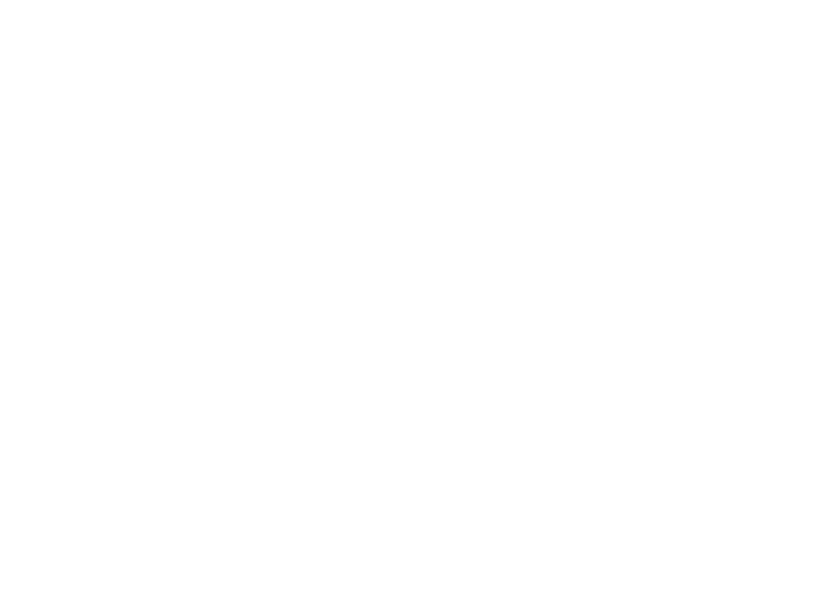
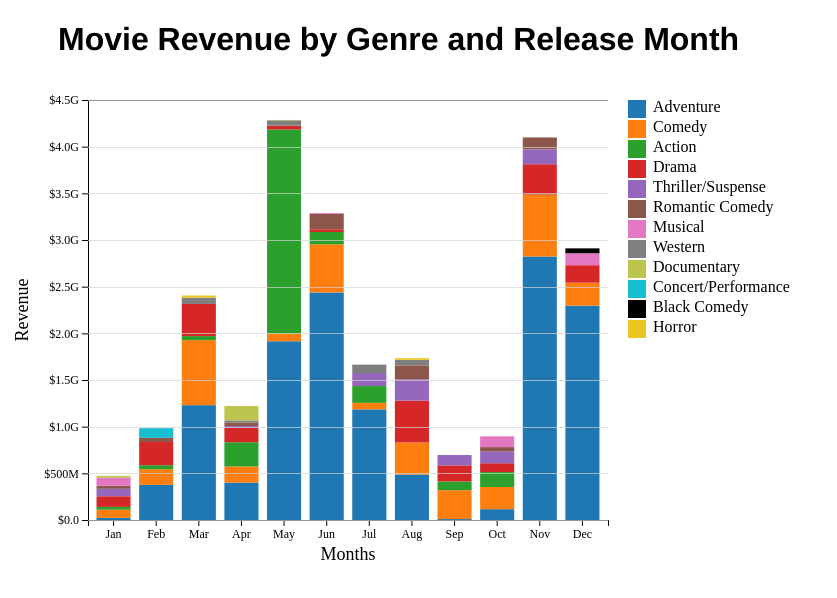
Before and after one commit to jacquelinecai/disney-movie-visualizations, a plain HTML site: page index.html in a window 1280 px wide. Shown: the whole page, without its empty margins (0-837 px from the left). Drawn offline with nearby package versions, Linux system fonts and the light colour scheme.

Commit message:
Create visualization 1

```diff
--- a/index.html
+++ b/index.html
@@ -1,61 +1,184 @@
 <!DOCTYPE html>
 <html>
+
 <head>
     <meta charset="UTF-8" />
     <script src="https://d3js.org/d3.v7.min.js"></script>
     <style>
+        h1 {
+            margin-left: 50px;
+            font-family: 'Helvetica', Arial, sans-serif;
+            font-weight: bold;
+        }
 
+        .axis text {
+            font-family: 'Times New Roman', Times, serif;
+            font-size: 12px;
+        }
+
+        .legend text {
+            font-family: 'Times New Roman', Times, serif;
+            font-size: 14px;
+        }
+
+        .axis line,
+        .axis path {
+            stroke: #000;
+        }
+
+        .grid line {
+            stroke: lightgray;
+            stroke-opacity: 0.7;
+            shape-rendering: crispEdges;
+        }
+
+        .legend rect {
+            width: 18px;
+            height: 18px;
+            margin-right: 5px;
+        }
     </style>
 </head>
+
 <body>
-<h1></h1>
-<svg id="barGraph" width="800" height="500"></svg>
-<p id="p1">
-</p>
+    <h1>Movie Revenue by Genre and Release Month</h1>
+    <svg id="barGraph" width="900" height="500"></svg>
     <script>
         d3.csv("disney_movies.csv", d3.autoType).then((data) => {
             const filteredMovies = data.filter(movie => {
                 const releaseYear = new Date(movie.release_date).getFullYear();
                 return releaseYear >= 2000 && movie.total_gross > 0;
-        })
+            });
 
             const transformedMovies = filteredMovies.map(movie => {
                 const releaseDate = new Date(movie.release_date);
-            const month = releaseDate.toLocaleString('default', { month: 'long' });
+                const month = releaseDate.toLocaleString('default', { month: 'short' });
                 return {
                     ...movie,
                     release_date: month
                 };
             });
-        console.log(transformedMovies);
-        const colorScale = d3.scaleOrdinal(d3.schemeCategory10);
+            // Step 1: Calculate total revenue for each genre
+            const genreTotals = d3.rollups(
+                transformedMovies,
+                v => d3.sum(v, d => d.total_gross),
+                d => d.genre
+            );
 
-        const genres = Array.from(new Set(transformedMovies.map(movie => movie.genre)));
-        const months = Array.from(new Set(transformedMovies.map(movie => movie.release_date)));
+            // Step 2: Sort genres by total revenue in descending order
+            const sortedGenres = genreTotals
+                .filter(([genre, _]) => genre)
+                .sort((a, b) => b[1] - a[1]) // Sort by total revenue descending
+                .map(d => d[0]); // Get only the genre names in sorted order
+
+            const monthOrder = ["Jan", "Feb", "Mar", "Apr", "May", "Jun", "Jul", "Aug", "Sep", "Oct", "Nov", "Dec"];
 
             const groupedData = d3.rollups(
                 transformedMovies,
                 v => d3.rollup(v, g => d3.sum(g, d => d.total_gross), d => d.genre),
-            d => d.release_date)
+                d => d.release_date
+            );
 
+            // Step 3: Use sortedGenres to order the stack
             const stackedData = d3.stack()
-            .keys(genres)
+                .keys(sortedGenres) // Use the sorted genre order
                 .value((d, key) => d[1].get(key) || 0)(groupedData);
 
-        console.log(stackedData);
+            const margin = { top: 20, right: 200, bottom: 60, left: 80 },
+                width = 800 - margin.left - margin.right,
+                height = 500 - margin.top - margin.bottom;
 
+            const svg = d3.select("#barGraph")
+                .attr("width", width + margin.left + margin.right)
+                .attr("height", height + margin.top + margin.bottom)
+                .append("g")
+                .attr("transform", `translate(${margin.left},${margin.top})`);
 
+            const xScale = d3.scaleBand()
+                .domain(monthOrder)
+                .range([0, width])
+                .padding(0.2);
 
+            const yScale = d3.scaleLinear()
+                .domain([0, d3.max(stackedData, d => d3.max(d, d => d[1]))])
+                .nice()
+                .range([height, 0]);
+
+            const customColors = [
+                "#1f77b4", "#ff7f0e", "#2ca02c", "#d62728",
+                "#9467bd", "#8c564b", "#e377c2", "#7f7f7f",
+                "#BCC54D", "#17becf", "#000000", "#EBC621"
+            ];
+
+            const colorScale = d3.scaleOrdinal()
+                .domain(sortedGenres)
+                .range(customColors);
+
+            svg.append("g")
+                .selectAll("g")
+                .data(stackedData)
+                .enter().append("g")
+                .attr("fill", d => colorScale(d.key))
+                .selectAll("rect")
+                .data(d => d)
+                .enter().append("rect")
+                .attr("x", d => xScale(d.data[0]))
+                .attr("y", d => yScale(d[1]))
+                .attr("height", d => yScale(d[0]) - yScale(d[1]))
+                .attr("width", xScale.bandwidth());
+
+            svg.append("g")
+                .attr("class", "axis")
+                .attr("transform", `translate(0,${height})`)
+                .call(d3.axisBottom(xScale))
+                .append("text")
+                .attr("x", width / 2)
+                .attr("y", 40)
+                .attr("fill", "#000")
+                .attr("text-anchor", "middle")
+                .style("font-size", "18px")
+                .text("Months");
+
+            svg.append("g")
+                .attr("class", "axis")
+                .call(d3.axisLeft(yScale).tickFormat(d3.format("$.2s")))
+                .append("text")
+                .attr("x", -height / 2)
+                .attr("y", -60)
+                .attr("fill", "#000")
+                .attr("text-anchor", "middle")
+                .attr("transform", "rotate(-90)")
+                .style("font-size", "18px")
+                .text("Revenue");
+
+            svg.append("g")
+                .attr("class", "grid")
+                .call(d3.axisLeft(yScale)
+                    .tickSize(-width)
+                    .tickFormat("")
+                );
+
+            const legend = svg.append("g")
+                .attr("transform", `translate(${width + 20}, 0)`);
+
+            sortedGenres.forEach((genre, i) => {
+                const legendRow = legend.append("g")
+                    .attr("transform", `translate(0, ${i * 20})`);
+
+                legendRow.append("rect")
+                    .attr("fill", colorScale(genre))
+                    .attr("width", 18)
+                    .attr("height", 18);
+
+                legendRow.append("text")
+                    .attr("x", 25)
+                    .attr("y", 12)
+                    .text(genre);
+            });
         }).catch(error => {
             console.log('Error:', error);
-    })
+        });
+    </script>
+</body>
 
-</script>
-
-<p id ='p2'>
-<script>
-
-</script>
-</p>
-</body>
 </html>
```
Lines whose indentation alone changed are shown as unchanged.
